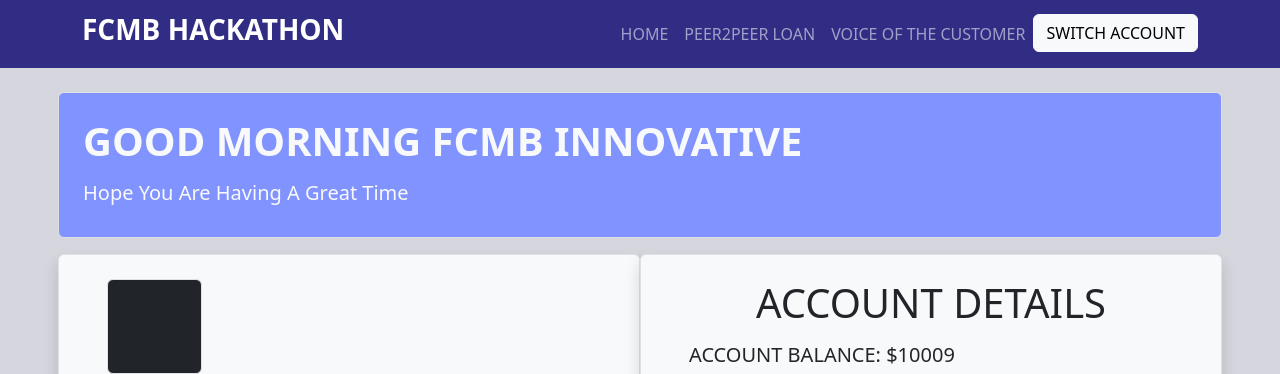
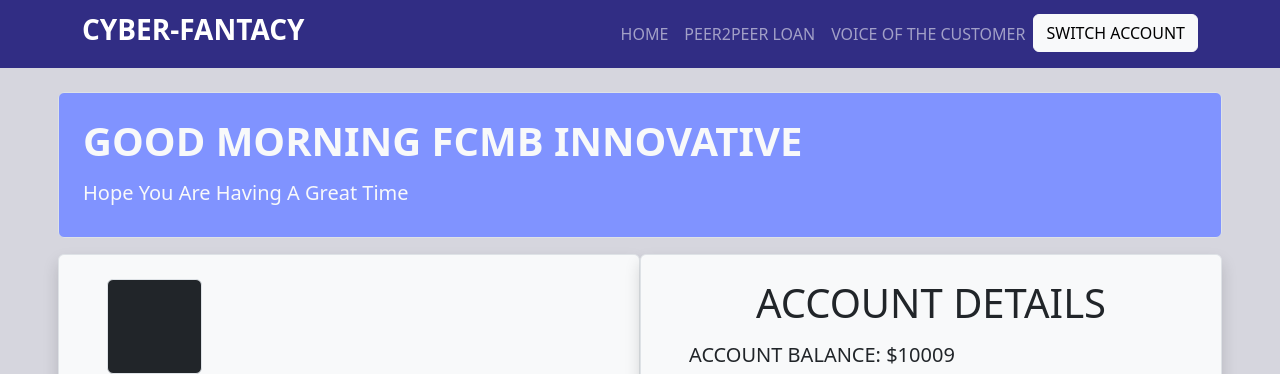
Before and after one commit to cyber-maphian/fcmbhackerthon, a Flask app: page / in a window 1280 px wide. Shown: the top 374 px of the page. Run offline with Flask 3, Linux system fonts and the light colour scheme; some libraries are stand-ins or nearby versions.

Commit message:
index.html

```diff
--- a/templates/index.html
+++ b/templates/index.html
@@ -14,7 +14,7 @@
 				<span class="navbar-toggler-icon"></span>
 			</button>
 
-			<div class="navbar-brand me-5"><p class="h3 fw-bold">FCMB HACKATHON</p></div>
+			<div class="navbar-brand me-5"><p class="h3 fw-bold">CYBER-FANTACY</p></div>
 
 			<div class="collapse navbar-collapse" id="navmenu">
 				<ul class="navbar-nav ms-auto">
```
